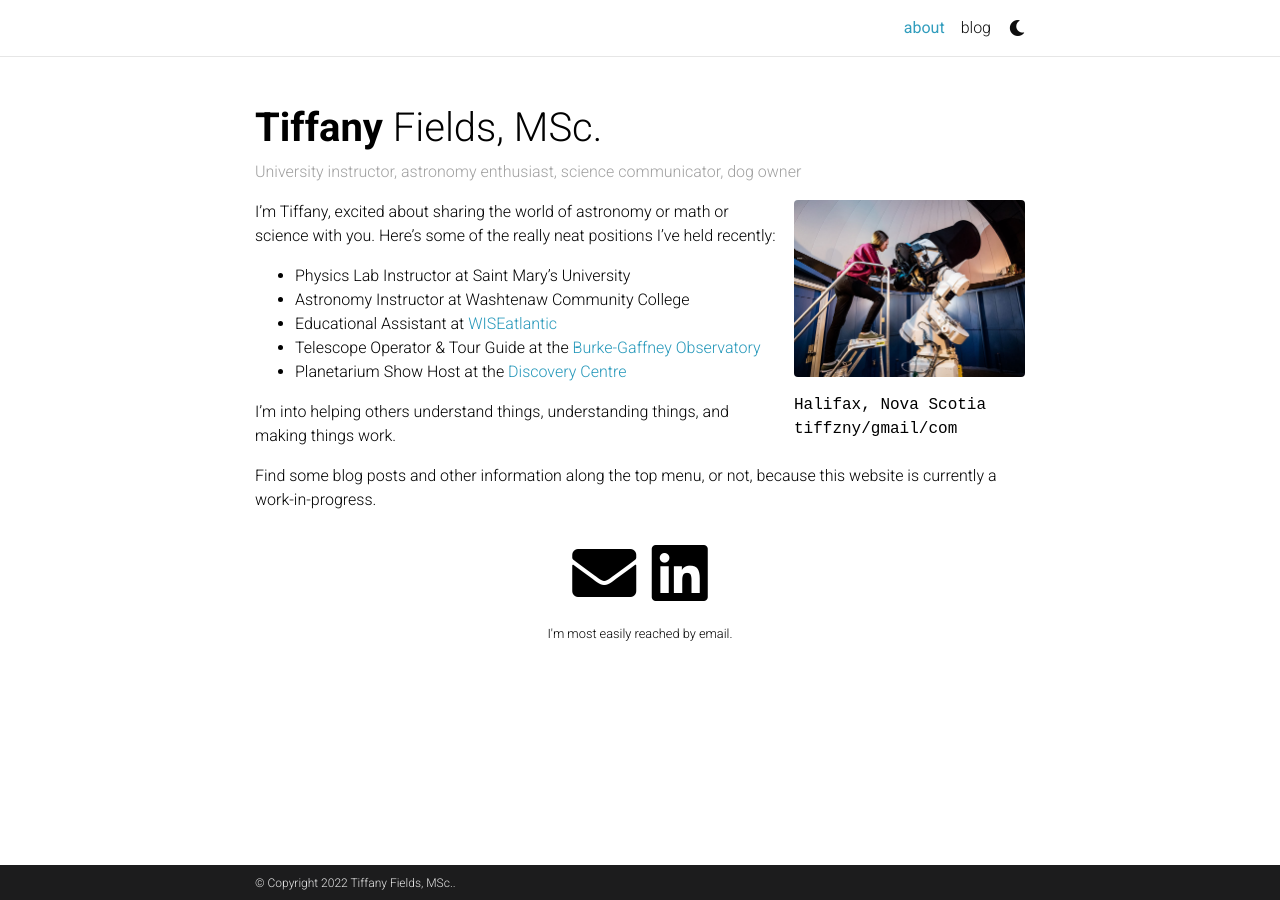
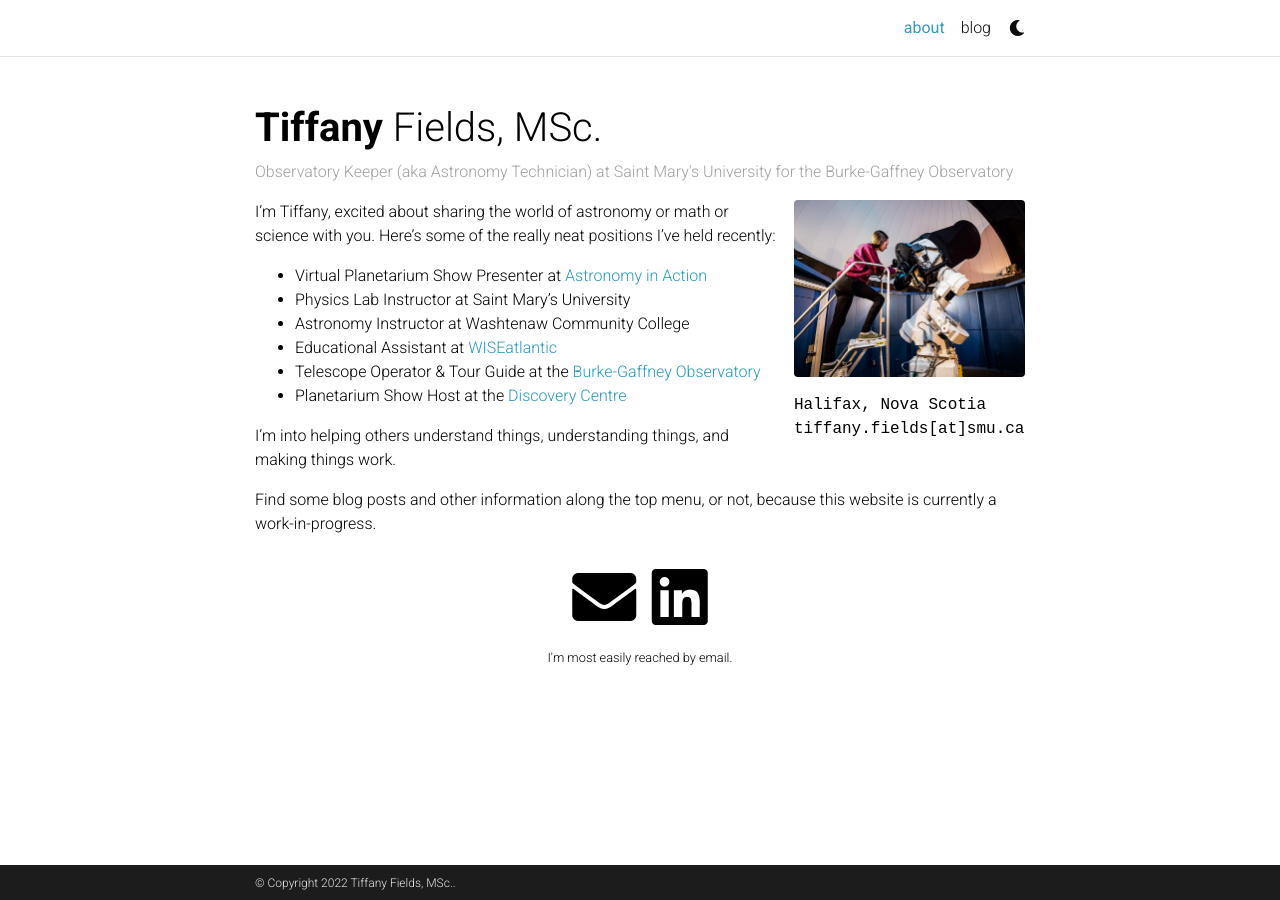
Before and after one commit to tiffzny/tiffzny.github.io, a Jekyll site: the page built from _pages/about.md, in a window 1280 px wide. Built offline with Jekyll 4.4.1, drawn with Linux system fonts in a browser that asks for light colours; full-size pictures stand in for the smaller copies a plugin makes; comment, search, counter and statistics services are not loaded; a style sheet for code colours, icons or effects is not loaded.

Commit message:
Updating contact information

```diff
--- a/_config.yml
+++ b/_config.yml
@@ -6,7 +6,7 @@ title: blank # the website title (if blank, full name will be used instead)
 first_name: Tiffany
 middle_name:
 last_name: Fields, MSc.
-email: tiffzny+ghweb@gmail.com
+email: tiffany.fields@smu.ca
 description: > # the ">" symbol means to ignore newlines until "footer_text:"
   Tiffany Fields - astronomy and science enthusiast.
 #footer_text: >
--- a/_pages/about.md
+++ b/_pages/about.md
@@ -2,14 +2,15 @@
 layout: about
 title: about
 permalink: /
-subtitle: <font color='#a0a0a0'>University instructor, astronomy enthusiast, science communicator, dog owner</font>
+subtitle: <font color='#a0a0a0'>Observatory Keeper (aka Astronomy Technician) at Saint Mary's University for the Burke-Gaffney Observatory
+Also: university instructor, astronomy enthusiast, science communicator, dog owner</font>
 
 profile:
   align: right
   image: Tiffany_Cropped.jpg
   address: >
     <p>Halifax, Nova Scotia</p>
-    <p>tiffzny/gmail/com</p>
+    <p>tiffany.fields[at]smu.ca</p>
 
 news: false  # includes a list of news items
 selected_papers: false # includes a list of papers marked as "selected={true}"
@@ -18,6 +19,7 @@ social: true  # includes social icons at the bottom of the page
 
 I'm Tiffany, excited about sharing the world of astronomy or math or science with you.
 Here's some of the really neat positions I've held recently:
+* Virtual Planetarium Show Presenter at [Astronomy in Action](https://www.astronomyinaction.com/)
 * Physics Lab Instructor at Saint Mary's University
 * Astronomy Instructor at Washtenaw Community College
 * Educational Assistant at [WISEatlantic](http://wiseatlantic.ca/)
```
